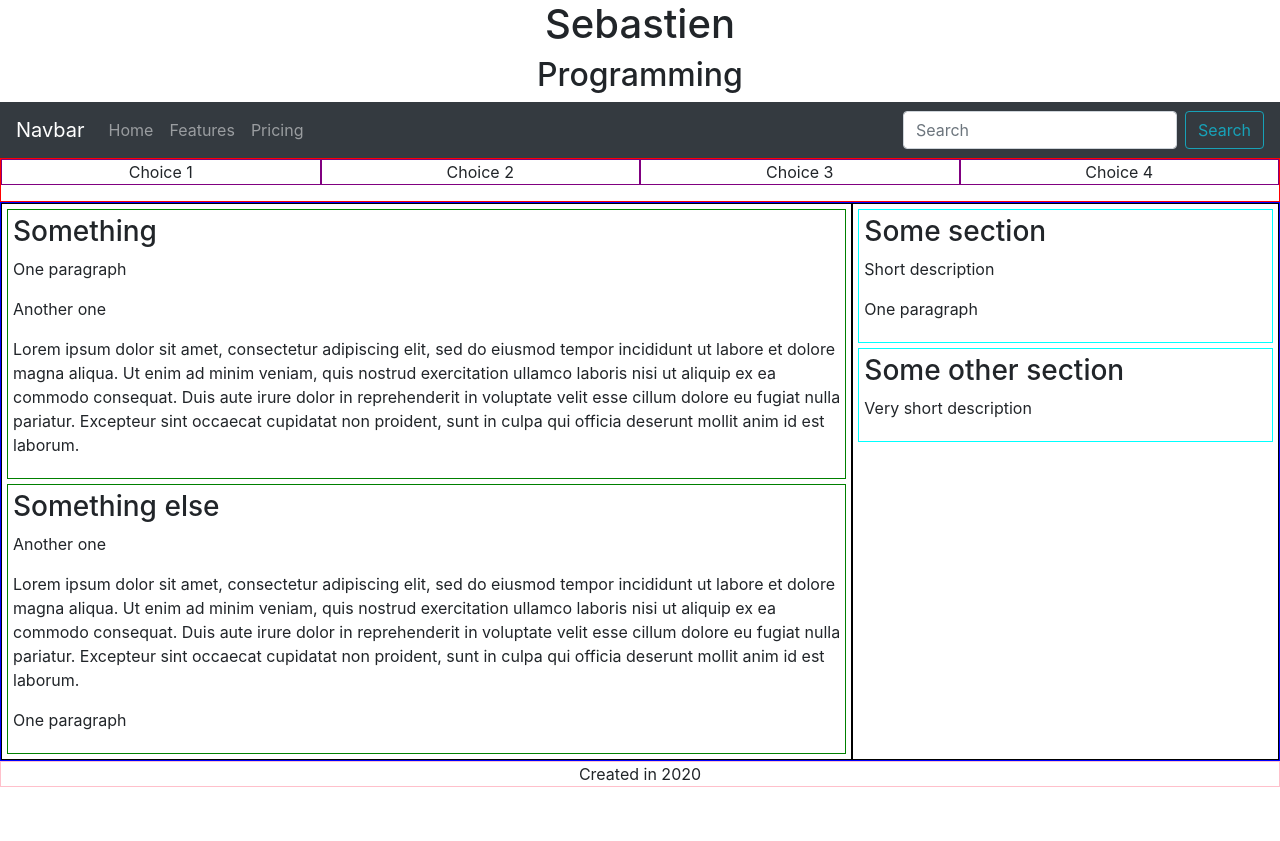
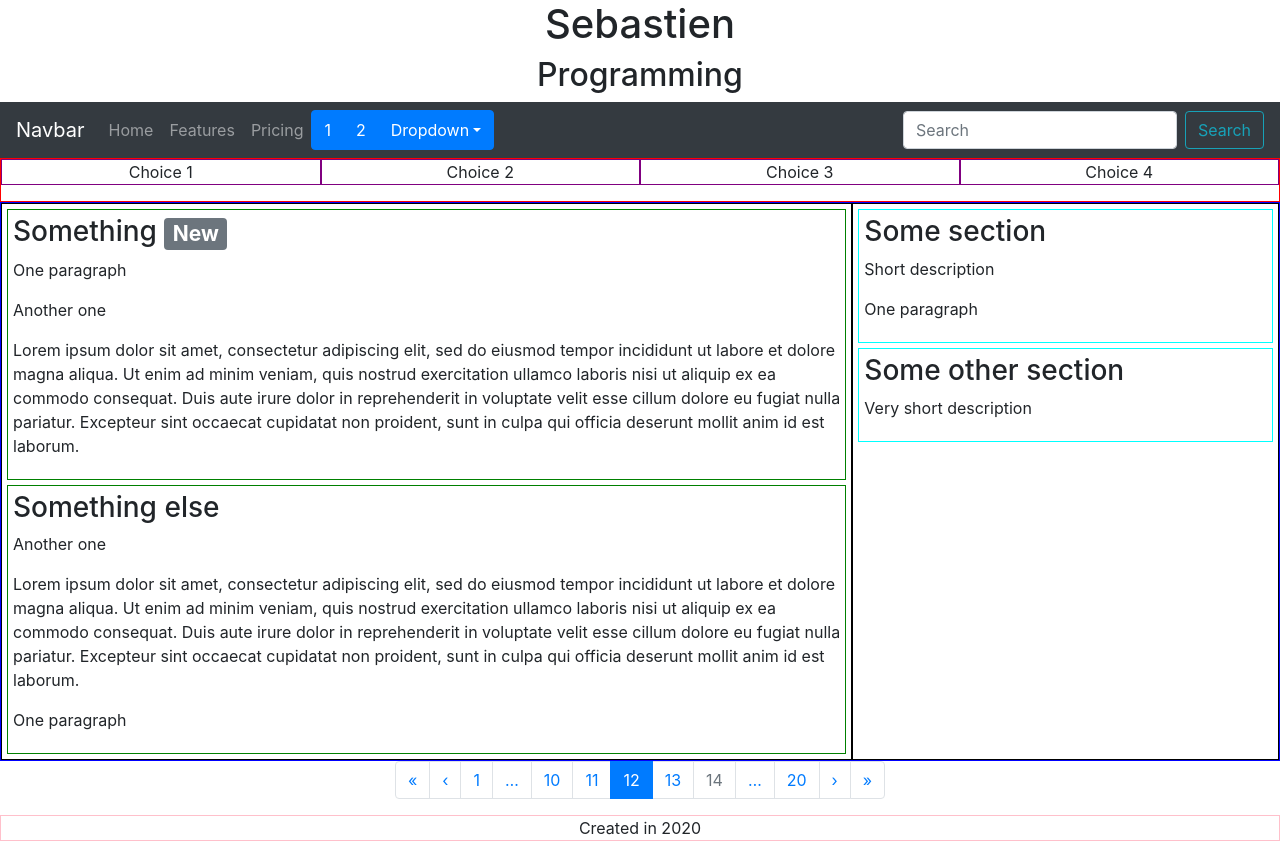
Before and after one commit to sebranly/sebranly.github.io, a React (Create React App) app: page / in a window 1280 px wide. Before the commit the page ends 800 px from the top, so only its background shows below. Built offline with nearby package versions, Linux system fonts and the light colour scheme.

Commit message:
chore: use more components

```diff
--- a/src/App.css
+++ b/src/App.css
@@ -70,3 +70,7 @@
   margin: 5px;
   text-align: left;
 }
+
+.pagination {
+  justify-content: center;
+}
--- a/src/App.tsx
+++ b/src/App.tsx
@@ -8,6 +8,11 @@ import Form from "react-bootstrap/Form";
 import FormControl from "react-bootstrap/FormControl";
 import Nav from "react-bootstrap/Nav";
 import Navbar from "react-bootstrap/Navbar";
+import Pagination from "react-bootstrap/Pagination";
+import ButtonGroup from "react-bootstrap/ButtonGroup";
+import Dropdown from "react-bootstrap/Dropdown";
+import DropdownButton from "react-bootstrap/DropdownButton";
+import Badge from "react-bootstrap/Badge";
 
 const App = () => {
   const [visible, setVisible] = React.useState(false);
@@ -49,6 +54,19 @@ const App = () => {
             <Nav.Link href="#home">Home</Nav.Link>
             <Nav.Link href="#features">Features</Nav.Link>
             <Nav.Link href="#pricing">Pricing</Nav.Link>
+            <ButtonGroup>
+              <Button>1</Button>
+              <Button>2</Button>
+
+              <DropdownButton
+                as={ButtonGroup}
+                title="Dropdown"
+                id="bg-nested-dropdown"
+              >
+                <Dropdown.Item eventKey="1">Dropdown link</Dropdown.Item>
+                <Dropdown.Item eventKey="2">Dropdown link</Dropdown.Item>
+              </DropdownButton>
+            </ButtonGroup>
           </Nav>
           <Form inline>
             <FormControl type="text" placeholder="Search" className="mr-sm-2" />
@@ -79,7 +97,9 @@ const App = () => {
         <div className="body">
           <div className="block-2">
             <div className="article">
-              <h3>Something</h3>
+              <h3>
+                Something <Badge variant="secondary">New</Badge>
+              </h3>
               <p>One paragraph</p>
               <p>Another one</p>
               <p>
@@ -119,6 +139,23 @@ const App = () => {
             </div>
           </div>
         </div>
+        <Pagination className="pagination">
+          <Pagination.First />
+          <Pagination.Prev />
+          <Pagination.Item>{1}</Pagination.Item>
+          <Pagination.Ellipsis />
+
+          <Pagination.Item>{10}</Pagination.Item>
+          <Pagination.Item>{11}</Pagination.Item>
+          <Pagination.Item active>{12}</Pagination.Item>
+          <Pagination.Item>{13}</Pagination.Item>
+          <Pagination.Item disabled>{14}</Pagination.Item>
+
+          <Pagination.Ellipsis />
+          <Pagination.Item>{20}</Pagination.Item>
+          <Pagination.Next />
+          <Pagination.Last />
+        </Pagination>
         <div className="footer">Created in 2020</div>
       </div>
     </HelmetProvider>
```
